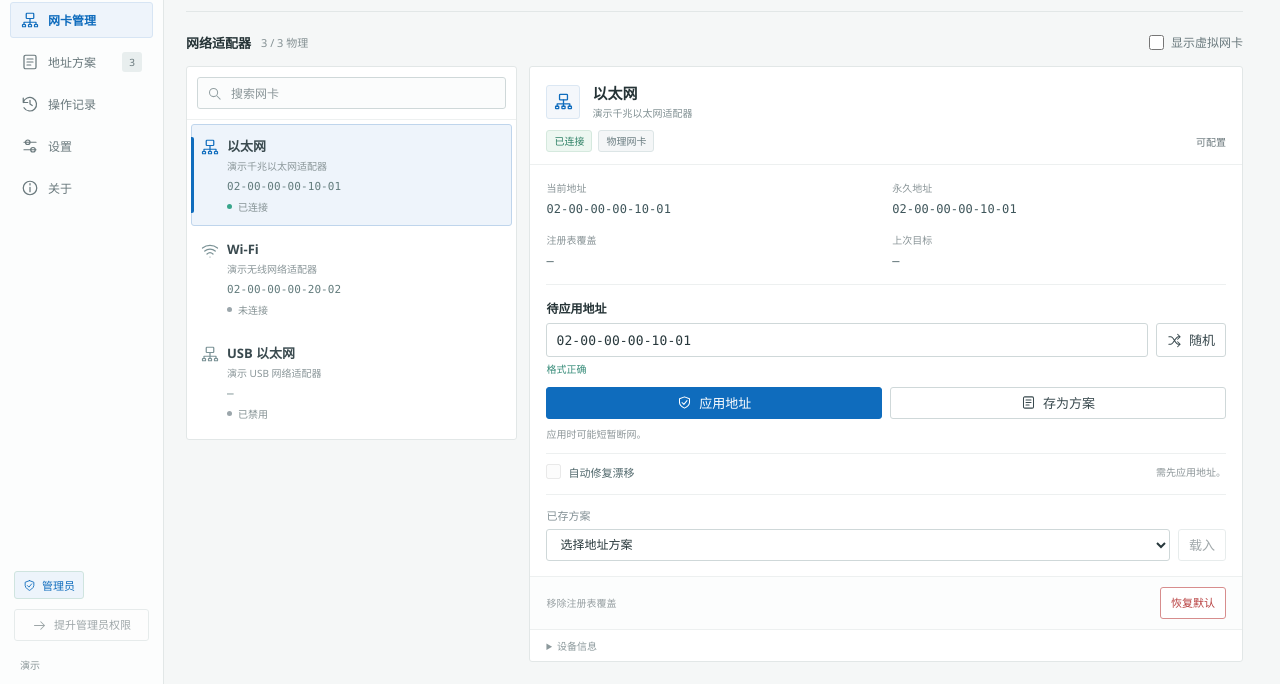
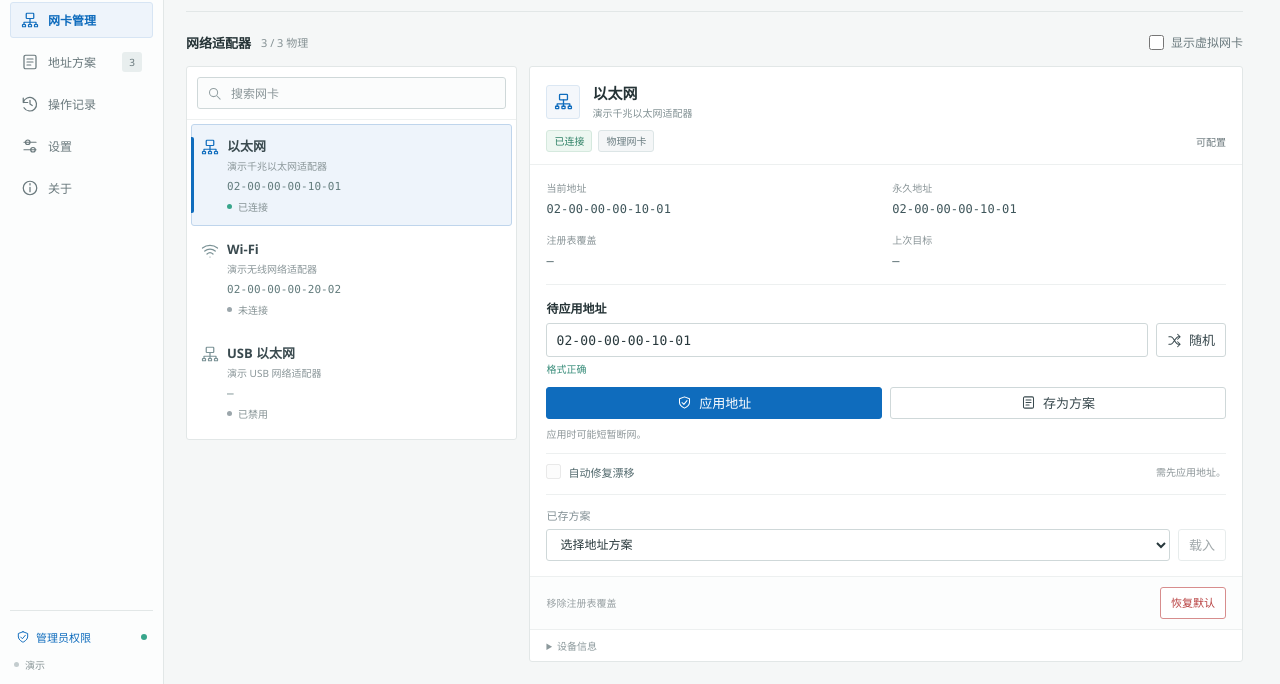
Before and after one commit to time2045/rust-mac-revise, a plain HTML site: page ui/index.html in a window 1280 px wide. Shown: the part 116-800 px from the top of the page. Drawn offline with Linux system fonts and the light colour scheme.

Commit message:
style: refine sidebar permission status

```diff
--- a/tauri.conf.json
+++ b/tauri.conf.json
@@ -1,7 +1,7 @@
 {
   "$schema": "https://schema.tauri.app/config/2",
   "productName": "MAC 地址管理器",
-  "version": "0.2.0",
+  "version": "0.2.1",
   "identifier": "local.mac-address-manager.desktop",
   "build": { "frontendDist": "ui" },
   "app": {
--- a/ui/app.js
+++ b/ui/app.js
@@ -533,8 +533,9 @@ function renderAbout() {
 }
 function renderGlobal() {
   const snapshot = state.snapshot;
-  text("admin-label", snapshot ? snapshot.admin ? "管理员" : "只读模式" : "检查权限");
+  text("admin-label", snapshot ? snapshot.admin ? "管理员权限" : "只读模式" : "检查权限");
   $("admin-pill").classList.toggle("is-admin", Boolean(snapshot?.admin));
+  $("admin-pill").classList.toggle("is-readonly", Boolean(snapshot) && !snapshot.admin);
   shown("store-warning", Boolean(snapshot?.store_warning));
   text("store-warning-text", snapshot?.store_warning);
   const pending = snapshot?.store.pending;
@@ -560,8 +561,9 @@ function renderControls() {
   const validation = validateMac(draft()?.value || "");
   const reason = writeReason(adapter);
   $("refresh-button").disabled = busy;
-  $("elevate-button").disabled = busy || Boolean(state.snapshot?.admin);
-  $("elevate-button").title = state.snapshot?.admin ? "已拥有管理员权限" : "提升管理员权限";
+  $("elevate-button").hidden = !ready || Boolean(state.snapshot?.admin);
+  $("elevate-button").disabled = busy;
+  $("elevate-button").title = "提升权限";
   const editingLocked = busy && !["读取快照", "刷新列表"].includes(state.busyLabel);
   $("mac-input").disabled = editingLocked || !adapter;
   $("random-button").disabled = busy || !adapter;
--- a/ui/demo.js
+++ b/ui/demo.js
@@ -251,7 +251,7 @@ export function createDemoBackend(search = "") {
       return snapshot.store;
     },
     app_info() {
-      return { version: "0.2.0", repository: "https://github.com/time2045/rust-mac-revise", releases: "https://github.com/time2045/rust-mac-revise/releases/latest" };
+      return { version: "0.2.1", repository: "https://github.com/time2045/rust-mac-revise", releases: "https://github.com/time2045/rust-mac-revise/releases/latest" };
     },
     open_project_page() { return null; },
     apply_mac({ guid, mac }) { return write(guid, mac, "apply"); },
--- a/ui/index.html
+++ b/ui/index.html
@@ -59,9 +59,9 @@
         <button class="nav-item" data-page="about" aria-label="关于" title="关于"><svg class="icon"><use href="#i-info"/></svg><span>关于</span></button>
       </nav>
       <div class="sidebar-bottom">
-        <div id="admin-pill" class="admin-pill" role="status"><svg class="icon"><use href="#i-shield"/></svg><span id="admin-label">检查权限</span></div>
-        <button id="elevate-button" class="button elevate-button" disabled title="提升管理员权限" aria-label="提升管理员权限"><svg class="icon"><use href="#i-arrow"/></svg><span class="elevate-full">提升管理员权限</span><span class="elevate-short">提权</span></button>
-        <div id="busy-status" class="sidebar-status" role="status" aria-live="polite">就绪</div>
+        <div id="admin-pill" class="permission-state" role="status"><svg class="icon"><use href="#i-shield"/></svg><span id="admin-label">检查权限</span><span class="permission-dot" aria-hidden="true"></span></div>
+        <button id="elevate-button" class="button elevate-button" disabled hidden title="提升权限" aria-label="提升权限"><svg class="icon"><use href="#i-arrow"/></svg><span>提升权限</span></button>
+        <div class="sidebar-statusline"><span id="busy-status" role="status" aria-live="polite">就绪</span></div>
       </div>
     </aside>
 
--- a/ui/style.css
+++ b/ui/style.css
@@ -475,3 +475,27 @@ th:nth-child(5) { width: 21%; }
 .link-button:not(:disabled):hover { text-decoration: underline; }
 .link-button .icon { width: 14px; height: 14px; }
 @media (max-width: 780px) { .sidebar-status { display: none; } }
+
+.sidebar-bottom { margin-top: auto; padding: 14px 4px 0; border-top: 1px solid var(--line); }
+.permission-state { display: flex; align-items: center; gap: 6px; width: 100%; padding: 4px 2px; color: #6b7a7e; font-size: 11px; }
+.permission-state .icon { width: 14px; height: 14px; color: #91a0a3; }
+.permission-state.is-admin { color: var(--teal); }
+.permission-state.is-admin .icon { color: var(--teal); }
+.permission-state.is-readonly { color: #8a6a2e; }
+.permission-state.is-readonly .icon { color: #b08942; }
+.permission-dot { width: 6px; height: 6px; margin-left: auto; border-radius: 50%; background: #b9c3c6; flex: 0 0 auto; }
+.permission-state.is-admin .permission-dot { background: #38a58b; }
+.permission-state.is-readonly .permission-dot { background: #c59a44; }
+.elevate-button { width: 100%; margin-top: 8px; min-height: 30px; padding: 5px 8px; font-size: 11px; color: var(--teal); border-color: #adc7e1; }
+.elevate-button:not(:disabled):hover { background: #eef4fb; border-color: var(--teal); }
+.sidebar-statusline { display: flex; align-items: center; gap: 6px; margin-top: 8px; color: #8b9799; font-size: 10px; min-height: 14px; }
+.sidebar-statusline::before { content: ""; width: 5px; height: 5px; border-radius: 50%; background: #c3ccce; flex: 0 0 auto; }
+@media (max-width: 780px) {
+  .sidebar-bottom { border-top: 0; padding-top: 10px; }
+  .permission-state { justify-content: center; padding: 0; }
+  .permission-state #admin-label, .permission-state .permission-dot { display: none; }
+  .permission-state .icon { width: 16px; height: 16px; }
+  .elevate-button { margin-top: 6px; padding: 4px; }
+  .elevate-button span { display: none; }
+  .sidebar-statusline { display: none; }
+}
```
Also changed, not shown: 4 other files.
